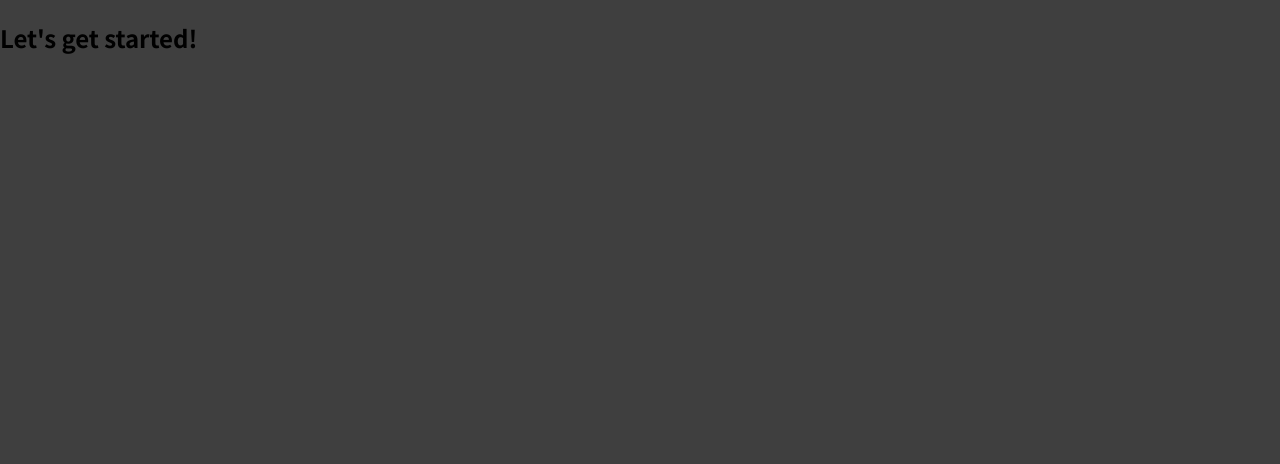
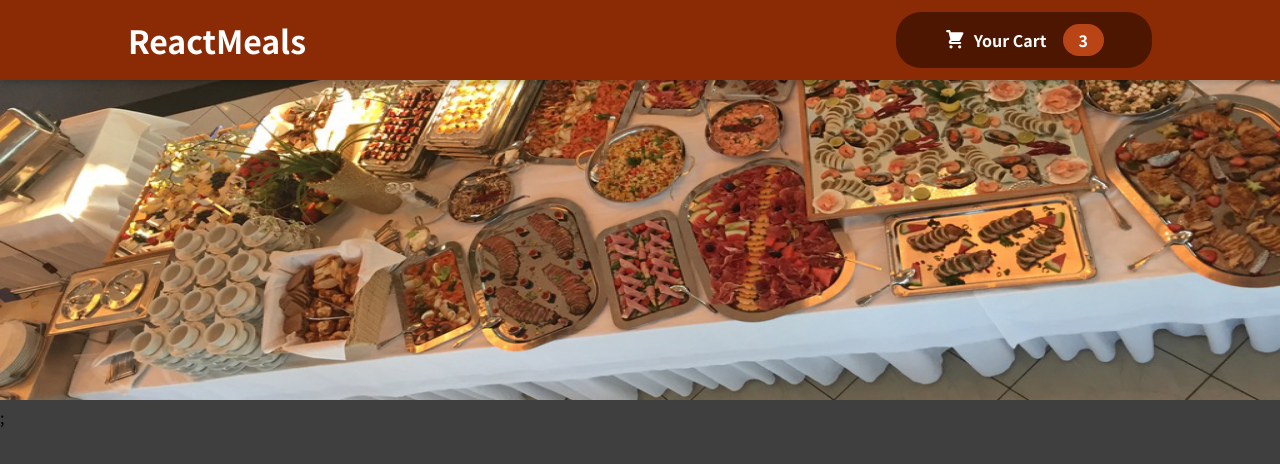
Before and after one commit to jinlou98/Food_Order, a React (Create React App) app: page / in a window 1280 px wide. Shown: the top 464 px of the page. Built offline with nearby package versions, Linux system fonts and the light colour scheme.

Commit message:
Cart icon setup.

```diff
--- a/src/App.js
+++ b/src/App.js
@@ -1,8 +1,12 @@
+import React from "react";
+import Header from "./components/Layout/Header";
+import HeaderCartButton from './components/Layout/HeaderCartButton';
+
 function App() {
   return (
-    <div>
-      <h2>Let's get started!</h2>
-    </div>
+    <React.Fragment>
+      <Header></Header>;
+    </React.Fragment>
   );
 }
 
--- /dev/null
+++ b/src/components/Cart/CartIcon.js
@@ -0,0 +1,13 @@
+const CartIcon = () => {
+    return (
+      <svg
+        xmlns='http://www.w3.org/2000/svg'
+        viewBox='0 0 20 20'
+        fill='currentColor'
+      >
+        <path d='M3 1a1 1 0 000 2h1.22l.305 1.222a.997.997 0 00.01.042l1.358 5.43-.893.892C3.74 11.846 4.632 14 6.414 14H15a1 1 0 000-2H6.414l1-1H14a1 1 0 00.894-.553l3-6A1 1 0 0017 3H6.28l-.31-1.243A1 1 0 005 1H3zM16 16.5a1.5 1.5 0 11-3 0 1.5 1.5 0 013 0zM6.5 18a1.5 1.5 0 100-3 1.5 1.5 0 000 3z' />
+      </svg>
+    );
+  };
+
+  export default CartIcon;
--- a/src/components/Layout/Header.js
+++ b/src/components/Layout/Header.js
@@ -1,17 +1,17 @@
 import React from "react";
 import mealsImage from "../../assets/meals.jpg";
-
+import HeaderCartButton from './HeaderCartButton';
 import classes from "./Header.module.css";
 
 const Header = (props) => {
   return (
     <React.Fragment>
-      <header>
+      <header className={classes.header}>
         <h1>ReactMeals</h1>
-        <button>Cart</button>
+        <HeaderCartButton></HeaderCartButton>
       </header>
       <div>
-        <img src={mealsImage}></img>
+        <img src={mealsImage} className={classes['main-image']}></img>
       </div>
     </React.Fragment>
   );
--- /dev/null
+++ b/src/components/Layout/HeaderCartButton.js
@@ -0,0 +1,16 @@
+import React from 'react';
+import Header from './Header';
+import CartIcon from '../Cart/CartIcon';
+import classes from './HeaderCartButton.module.css';
+
+const HeaderCartButton = props => {
+    return <button className={classes.button}>
+        <span className={classes.icon}>
+            <CartIcon></CartIcon>
+        </span>
+        <span>Your Cart</span>
+        <span className={classes.badge}>3</span>
+    </button>
+};
+
+export default HeaderCartButton;
--- /dev/null
+++ b/src/components/Layout/HeaderCartButton.module.css
@@ -0,0 +1,59 @@
+.button {
+    cursor: pointer;
+    font: inherit;
+    border: none;
+    background-color: #4d1601;
+    color: white;
+    padding: 0.75rem 3rem;
+    display: flex;
+    justify-content: space-around;
+    align-items: center;
+    border-radius: 25px;
+    font-weight: bold;
+  }
+
+  .button:hover,
+  .button:active {
+    background-color: #2c0d00;
+  }
+
+  .icon {
+    width: 1.35rem;
+    height: 1.35rem;
+    margin-right: 0.5rem;
+  }
+
+  .badge {
+    background-color: #b94517;
+    padding: 0.25rem 1rem;
+    border-radius: 25px;
+    margin-left: 1rem;
+    font-weight: bold;
+  }
+
+  .button:hover .badge,
+  .button:active .badge {
+    background-color: #92320c;
+  }
+
+  .bump {
+    animation: bump 300ms ease-out;
+  }
+
+  @keyframes bump {
+    0% {
+      transform: scale(1);
+    }
+    10% {
+      transform: scale(0.9);
+    }
+    30% {
+      transform: scale(1.1);
+    }
+    50% {
+      transform: scale(1.15);
+    }
+    100% {
+      transform: scale(1);
+    }
+  }
```
